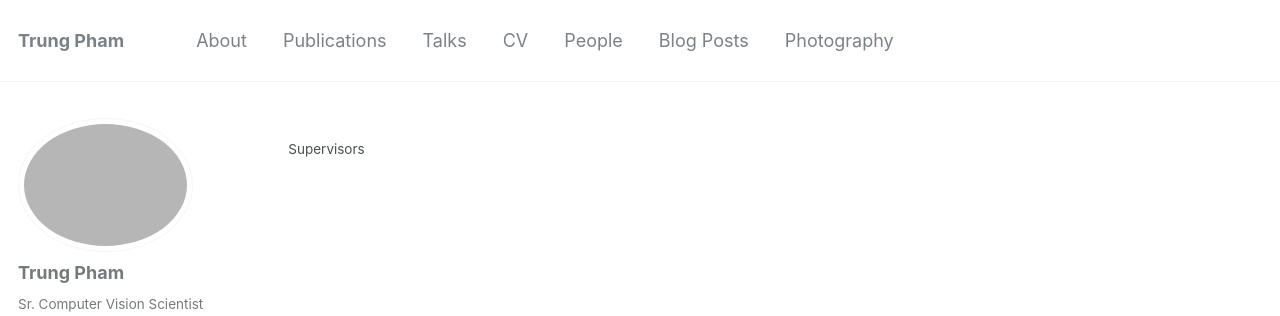
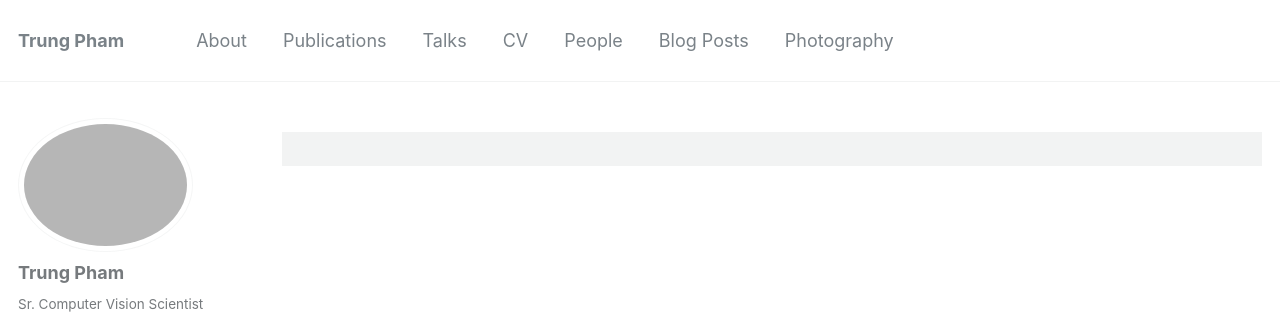
Before and after one commit to trungtpham/trungtpham.github.io, a Jekyll site: the page built from _pages/people.md, in a window 1280 px wide. Shown: the top 316 px of the page. Built offline with Jekyll 4.4.1, drawn with Linux system fonts in a browser that asks for light colours; some web fonts are replaced.

Commit message:
Update people.md

```diff
--- a/_pages/people.md
+++ b/_pages/people.md
@@ -6,6 +6,6 @@ author_profile: true
 ---
 
 {% include base_path %}
-
-|Supervisors||
-|||
+|  |  |  |
+|---|---|---|
+|  |  |  |
```
